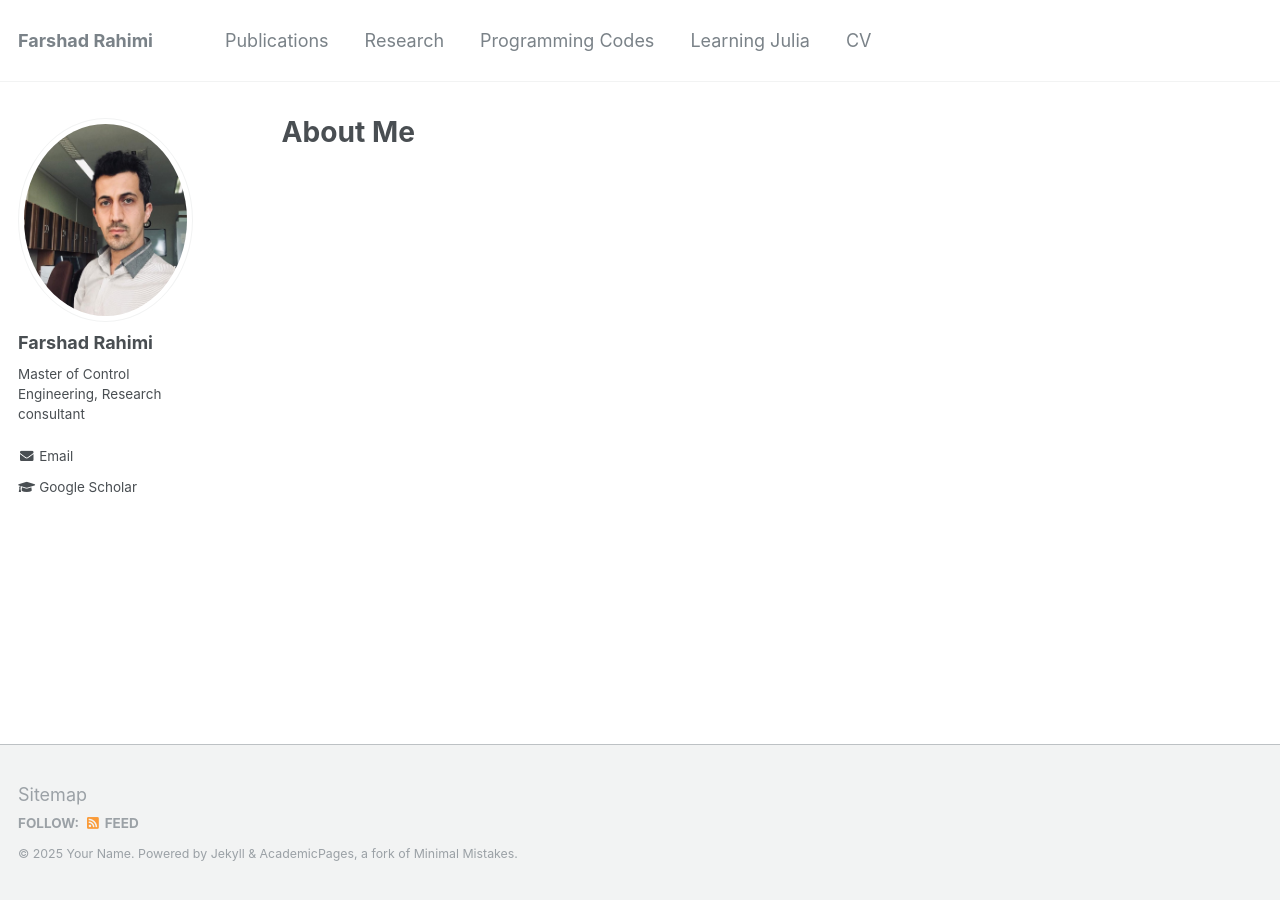
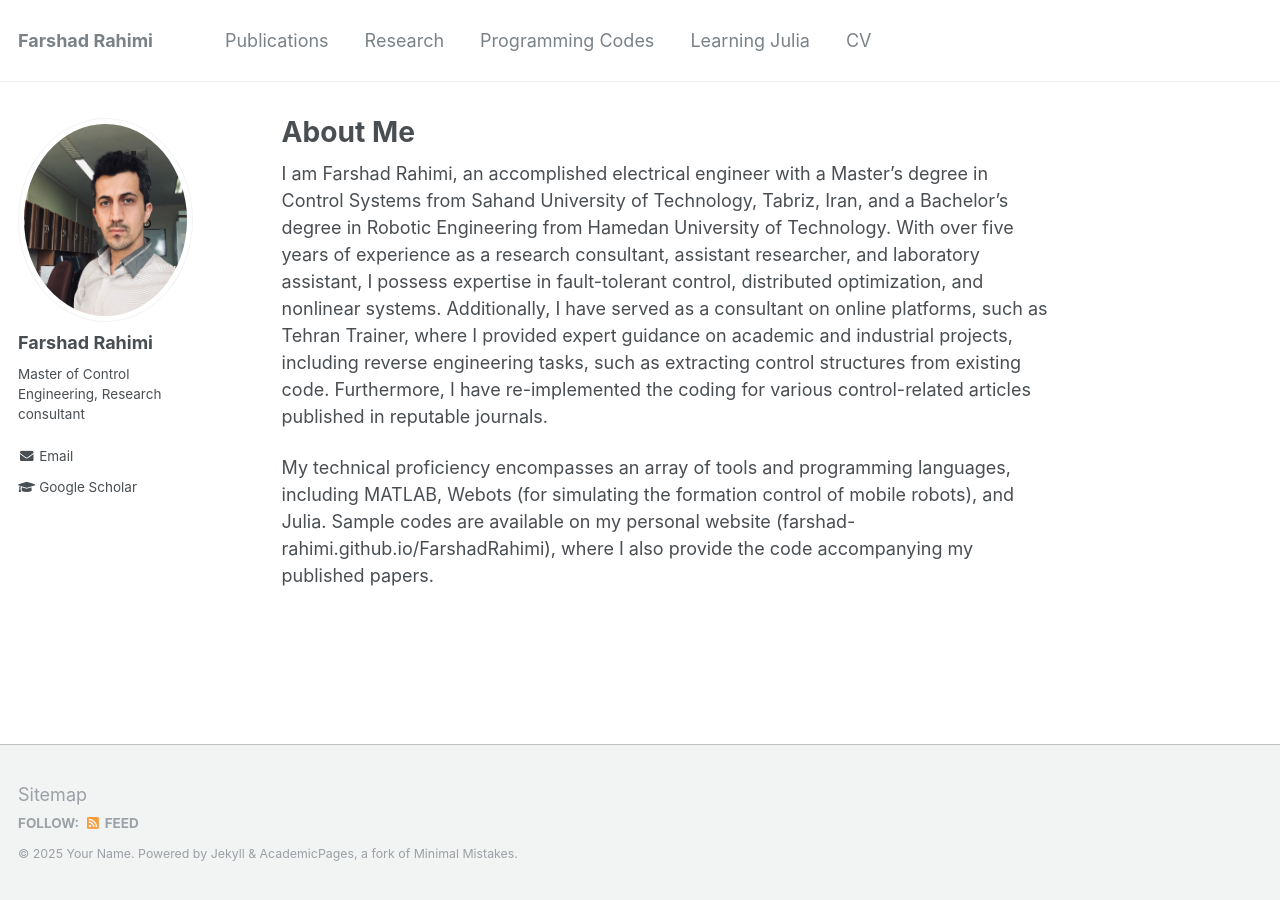
Before and after one commit to Farshad-Rahimi/FarshadRahimi, a Jekyll site: the page built from _pages/about.md, in a window 1280 px wide. Built offline with Jekyll 4.4.1, drawn with Linux system fonts in a browser that asks for light colours.

Commit message:
Update about.md

```diff
--- a/_pages/about.md
+++ b/_pages/about.md
@@ -7,3 +7,8 @@ redirect_from:
   - /about/
   - /about.html
 ---
+
+I am Farshad Rahimi, an accomplished electrical engineer with a Master’s degree in Control Systems from Sahand University of Technology, Tabriz, Iran, and a Bachelor’s degree in Robotic Engineering from Hamedan University of Technology.
+With over five years of experience as a research consultant, assistant researcher, and laboratory assistant, I possess expertise in fault-tolerant control, distributed optimization, and nonlinear systems. Additionally, I have served as a consultant on online platforms, such as Tehran Trainer, where I provided expert guidance on academic and industrial projects, including reverse engineering tasks, such as extracting control structures from existing code. Furthermore, I have re-implemented the coding for various control-related articles published in reputable journals.
+
+My technical proficiency encompasses an  array of tools and programming languages, including MATLAB, Webots (for simulating the formation control of mobile robots), and Julia. Sample codes are available on my personal website (farshad-rahimi.github.io/FarshadRahimi), where I also provide the code accompanying my published papers.
```
